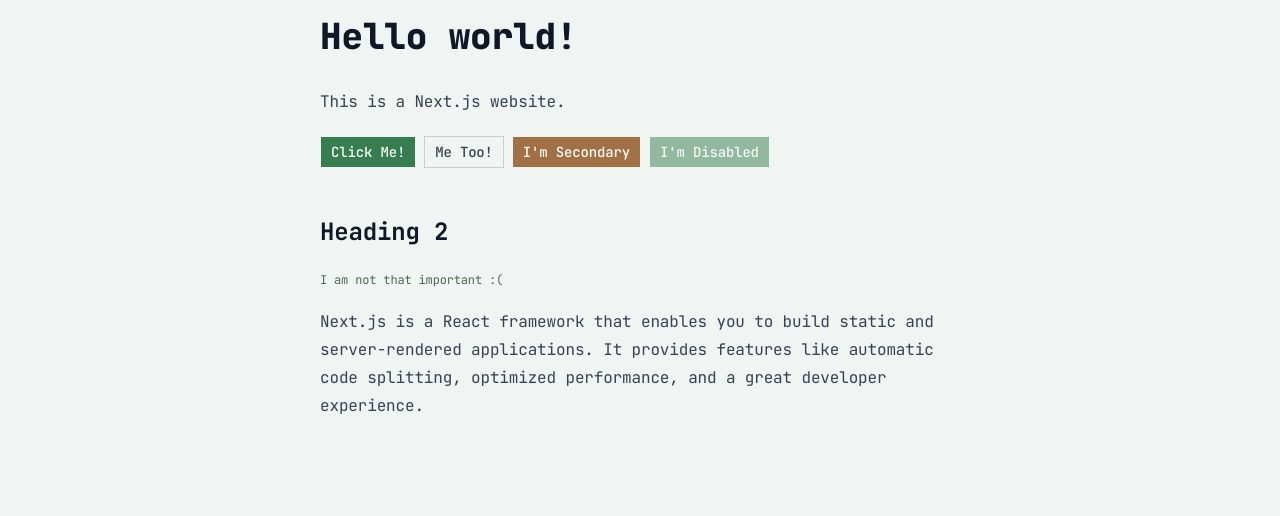
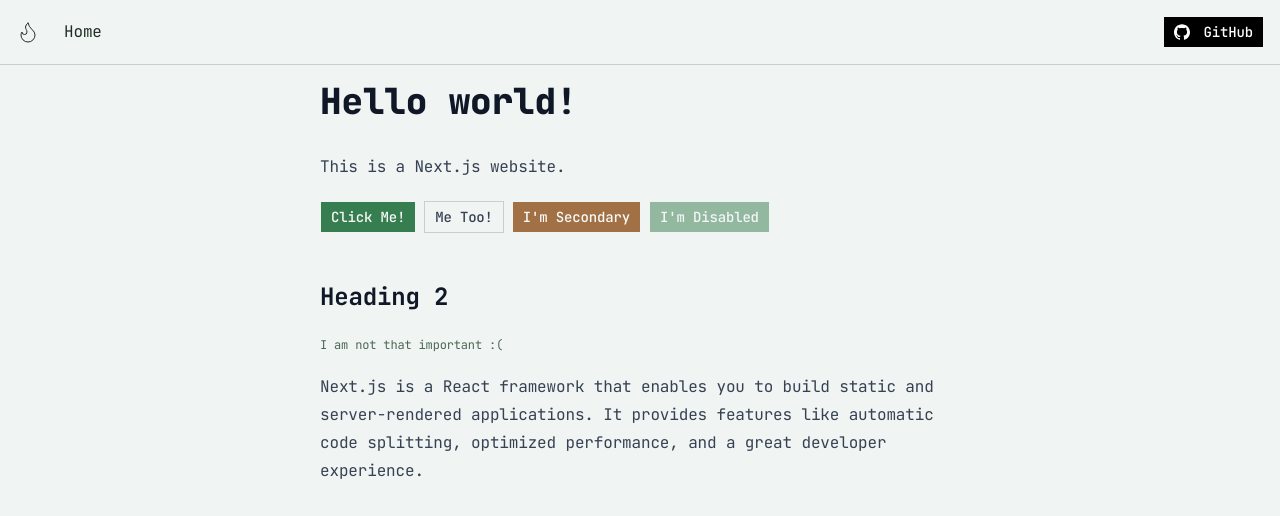
Before and after one commit to felixfsdev/nextjs-fsa, a Next.js app: page / in a window 1280 px wide. Shown: the top 516 px of the page. Built offline with nearby package versions, Linux system fonts and the light colour scheme.

Commit message:
add navbar

```diff
--- /dev/null
+++ b/app/(with-nav)/layout.tsx
@@ -0,0 +1,23 @@
+import Navbar from "@/components/layout/navbar";
+import { SiGithub } from "react-icons/si";
+import { Button } from "@/components/ui/button";
+
+export default function WithNavLayout({
+  children,
+}: {
+  children: React.ReactNode;
+}) {
+  return (
+    <div className="min-h-screen flex flex-col">
+      <Navbar navLinks={[{ label: "Home", path: "/" }]}>
+        <a href="https://github.com/felixfsdev/">
+          <Button className="bg-black text-white hover:bg-gray-700 dark:bg-white dark:text-black dark:hover:bg-gray-300">
+            <SiGithub className="size-4 mr-2" />
+            GitHub
+          </Button>
+        </a>
+      </Navbar>
+      <main className="flex-1">{children}</main>
+    </div>
+  );
+}
--- /dev/null
+++ b/components/layout/navbar.tsx
@@ -0,0 +1,27 @@
+import { Flame } from "lucide-react";
+import Link from "next/link";
+
+type NavbarProps = {
+  navLinks: { label: string; path: string }[];
+  children?: React.ReactNode;
+};
+
+export default function Navbar({ navLinks, children }: NavbarProps) {
+  return (
+    <nav className="flex items-center justify-between p-4 border-b">
+      <div className="flex">
+        <Flame className="size-6 stroke-1 mr-2" />
+        <ul className="flex gap-4 ml-4">
+          {navLinks.map((link) => (
+            <li key={link.path}>
+              <Link href={link.path} className="hover:text-primary">
+                {link.label}
+              </Link>
+            </li>
+          ))}
+        </ul>
+      </div>
+      <div>{children}</div>
+    </nav>
+  );
+}
--- a/package.json
+++ b/package.json
@@ -16,6 +16,7 @@
     "radix-ui": "^1.4.3",
     "react": "19.2.4",
     "react-dom": "19.2.4",
+    "react-icons": "^5.6.0",
     "shadcn": "^4.6.0",
     "tailwind-merge": "^3.5.0",
     "tw-animate-css": "^1.4.0"
```
Also changed, not shown: app/(with-nav)/page.tsx (renamed from app/page.tsx), 1 other file (tests, documents, lock files or other folders).
